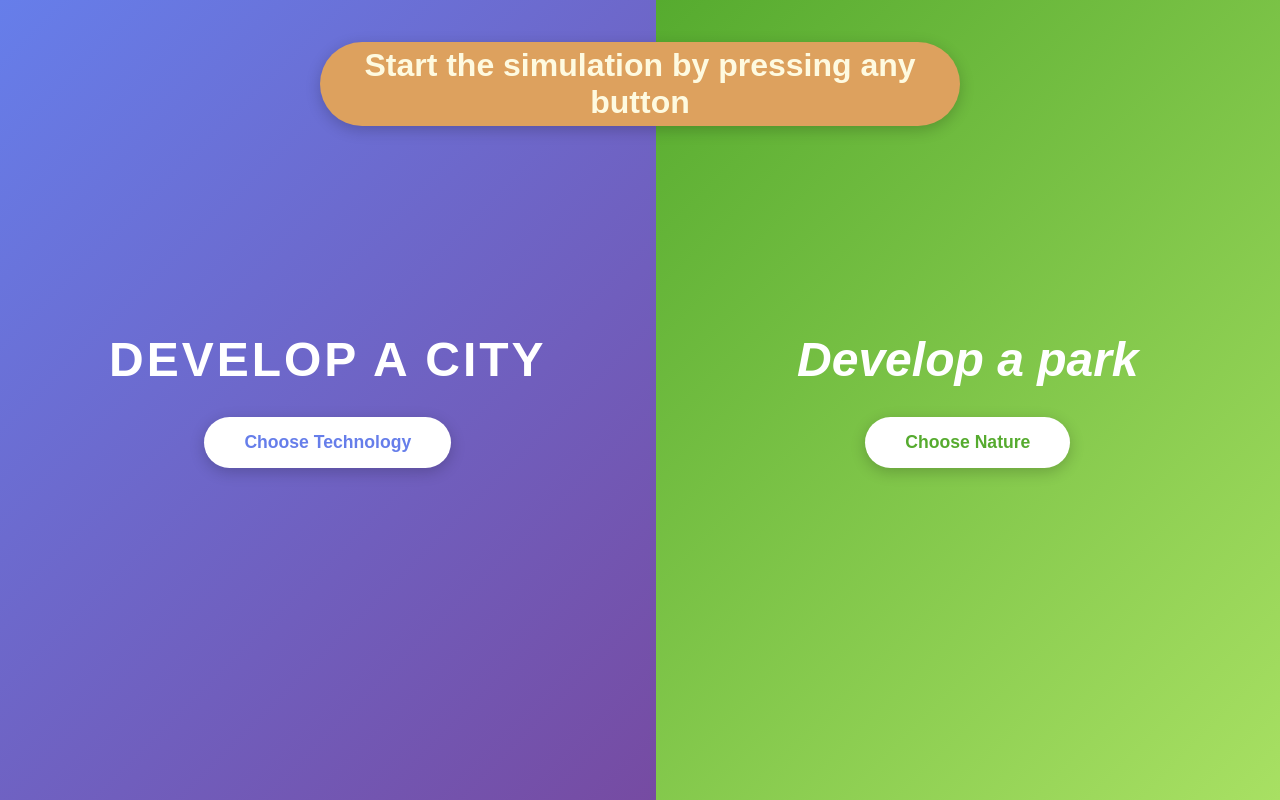
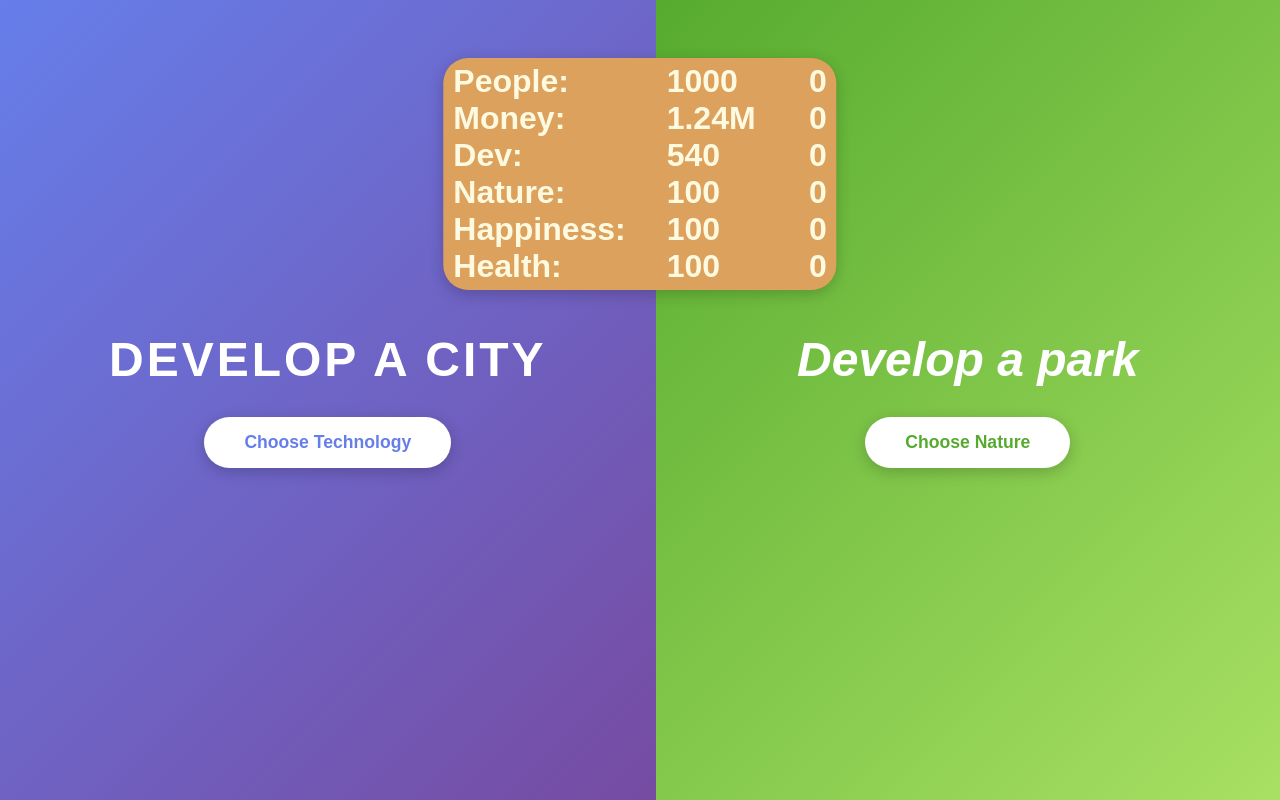
Before and after one commit to Kozachokk/techvsnatureWebsite, a plain HTML site: page index.html in a window 1280 px wide. Both pictures are taken after a click on the button "Choose Nature". Drawn offline with Linux system fonts and the light colour scheme.

Commit message:
progressss

```diff
--- a/script.js
+++ b/script.js
@@ -32,11 +32,34 @@ const questions = `{
 }`;
 
 const json = JSON.parse(questions);
+var statPeople = 1000;
+var statMoney = "1.24M";
+var statDev = 540;
+var statNature = 100;
+var statHappiness = 100;
+var statHealth = 100;
+
+var changePeople = 0;
+var changeMoney = 0;
+var changeDev = 0;
+var changeNature = 0;
+var changeHappiness = 0;
+var changeHealth = 0;
 
 var progress = 0;
 var secretRevealed = false;
 
 function playRound(e) {
+  if (progress === 0) {
+    questionBox.style.minWidth = "380px";
+    questionBox.style.textAlign = "left";
+    questionBox.innerHTML = `<span class='stat people'>People:\t\t${statPeople}</span>\t<span class='change people'>${changePeople}</span>
+<span class='stat money'>Money:\t\t${statMoney}</span>\t<span class='change money'>${changeMoney}</span>
+<span class='stat dev'>Dev:\t\t${statDev}</span>\t\t<span class='change dev'>${changeDev}</span>
+<span class='stat nature'>Nature:\t\t${statNature}</span>\t\t<span class='change nature'>${changeNature}</span>
+<span class='stat happiness'>Happiness:\t${statHappiness}</span>\t\t<span class='change happiness'>${changeHappiness}</span>
+<span class='stat health'>Health:\t\t${statHealth}</span>\t\t<span class='change health'>${changeHealth}</span>`;
+  }
   if (progress === json.questions.length && !secretRevealed) {
     thirdOption.classList.replace("hidden", "visible");
     secretRevealed = true;
--- a/styles.css
+++ b/styles.css
@@ -9,17 +9,18 @@ html {
   height: 100%;
   font-family: "Arial", sans-serif;
 }
-h1 {
+#questionBox {
   top: 0;
   left: 50%;
-  transform: translate(-50%, 50%);
+  transform: translate(-50%, 25%);
   position: fixed;
   background-color: #dda15e;
-  border-radius: 50px;
+  border-radius: 25px;
   box-shadow: 0 4px 15px rgba(0, 0, 0, 0.2);
   padding: 5px 10px;
   color: #fefae0;
   text-align: center;
+  white-space: pre-wrap;
 }
 .container {
   display: flex;
```
